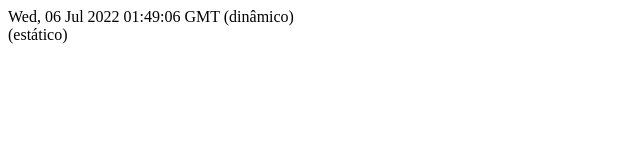
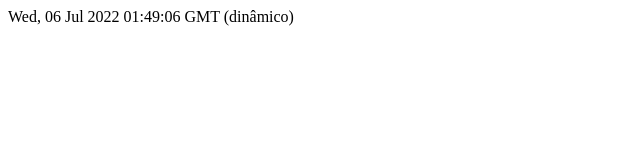
Before and after one commit to silveiralabs/lucas-silveira, a Next.js app: page /tempo in a window 1280 px wide. Shown: the top 160 px of the page, without its empty margins (0-640 px from the left). Built offline with nearby package versions, Linux system fonts and the light colour scheme.

Commit message:
add atualizacao

```diff
--- a/pages/tempo.js
+++ b/pages/tempo.js
@@ -6,8 +6,7 @@ function Tempo(props) {
 
     return (
      <div>
-        <div>{dynamicDateString} (dinâmico)</div>
-        <div>{props.staticDateString} (estático)</div>
+        {dynamicDateString} (dinâmico)
     </div>
     )
 
```
